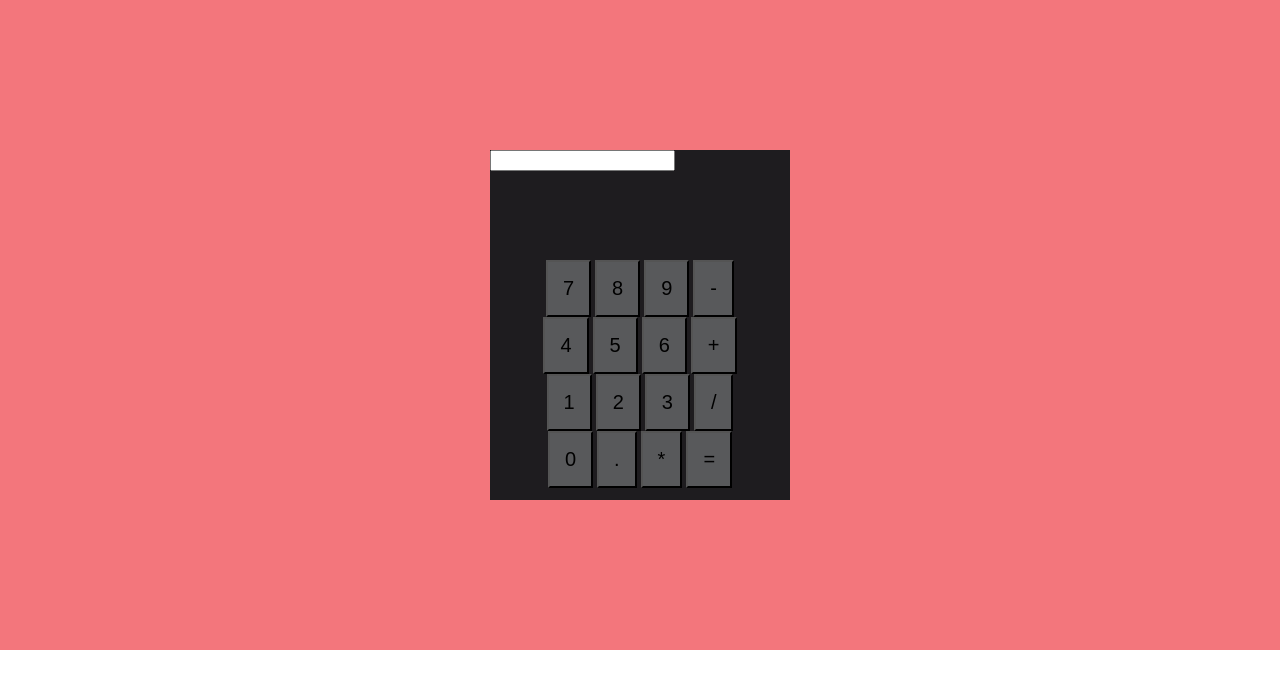
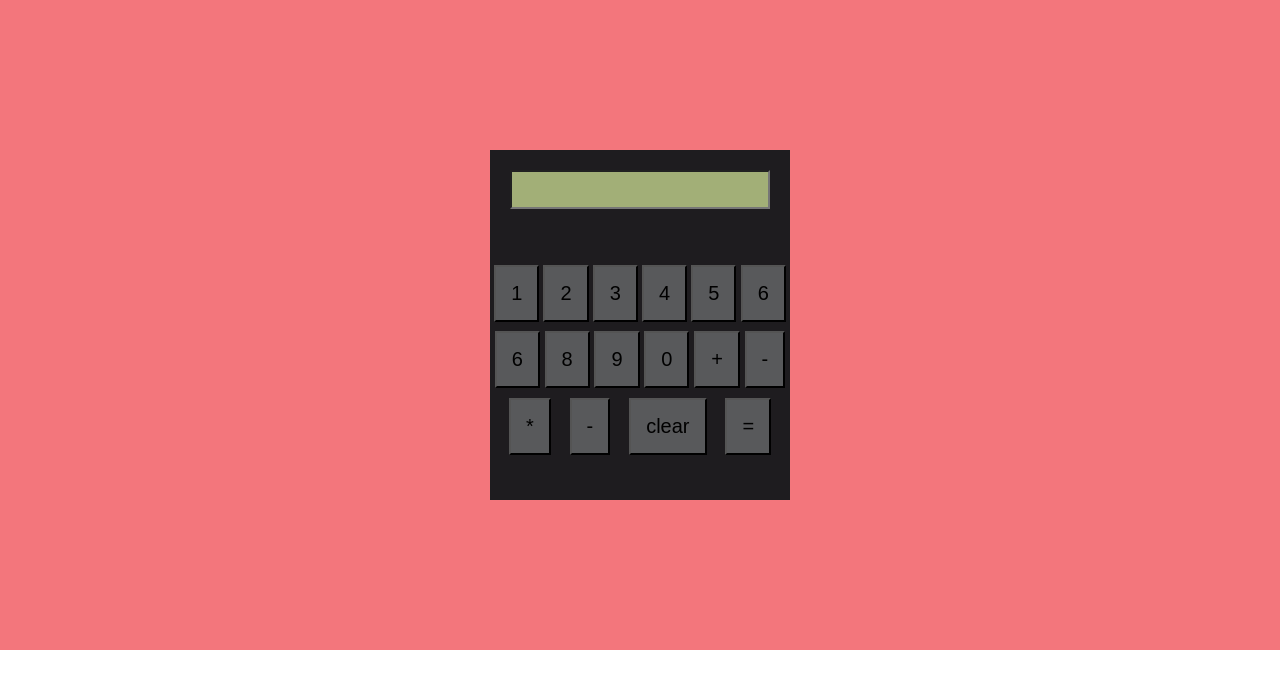
Before and after one commit to theo2022/calculator, a plain HTML site: page index.html in a window 1280 px wide. Drawn offline with Linux system fonts and the light colour scheme.

Commit message:
added css and js

```diff
--- a/index.html
+++ b/index.html
@@ -7,45 +7,39 @@
     <meta name="description" content="">
     <meta name="viewport" content="width=device-width, initial-scale=1">
     <link rel="stylesheet" href="./style.css">
+    <script src="./jquery.js"></script>
+    <script src="./script.js"></script>
   </head>
   <body>
     <div class="main">
       <div class="container">
         <div class="top">
           <div class="displaybar">
-            <input type="number" id="display">
+            <input type="text" id="edu">
           </div>
         </div>
         <div class="bottom">
-        <div class="row1">
-          <button>7</button>
-          <button>8</button>
-          <button>9</button>
-          <button>-</button>
-        </div>
-        <div class="row2">
-          <button>4</button>
-          <button>5</button>
-          <button>6</button>
-          <button>+</button>
-        </div>
-        <div class="row3">
-          <button>1</button>
-          <button>2</button>
-          <button>3</button>
-          <button>/</button>
-        </div>
-        <div class="row4">
-          <button>0</button>
-          <button>.</button>
-          <button>*</button>
-          <button>=</button>
-        </div>
-        </div>
-      </div>
+          <button id="one"  onclick="dis('1')">1</button>
+          <button id="one" onclick="dis('2')">2</button>
+          <button id="one" onclick="dis('3')">3</button>
+          <button id="one" onclick="dis('4')">4</button>
+          <button id="one" onclick="dis('5')">5</button>
+          <button id="one" onclick="dis('6')">6</button>
+          <button id="one" onclick="dis('7')">6</button>
+          <button id="one" onclick="dis('8')">8</button>
+          <button id="one" onclick="dis('9')">9</button>
+          <button id="one" onclick="dis('0')">0</button>
+          <button id="one" onclick="dis('+')">+</button>
+          <button id="one" onclick="dis('-')">-</button>
+          <button id="one" onclick="dis('*')">*</button>
+          <button id="one" onclick="dis('/')">-</button>
+          <button id="clr" onclick="clr()">clear</button>
+
+
+          <button id="clear" onclick="solve()">=</button>
+
+          </div>
     </div>
 
-    <script src="./jquery.js"></script>
-    <script src="./script.js"></script>
   </body>
 </html>
--- a/script.js
+++ b/script.js
@@ -1,9 +1,46 @@
+function dis(val){
+  document.getElementById("edu").value+=val;
+}
+function solve(){
+  let x = document.getElementById("edu").value;
+  let y = eval(x);
+  document.getElementById("edu").value=y;
+
+}
+function clr(){
+  document.getElementById("edu").value="";
+}
 $(document).ready(function(){
-  console.log("sss")
   $("button").css({
     "background-color":"#58595b",
     "padding":"15px",
-    "font-size":"20px",
+    "font-size":"20px"
+  })
 
-  })
+$(document).on("keyup",function (event){
+
+  if(event.keyCode===49){
+    dis('1');
+  }
+  if(event.keyCode===50){
+    dis('2');
+  }if(event.keyCode===51){
+    dis('3');
+  }if(event.keyCode===52){
+    dis('4');
+  }if(event.keyCode===53){
+    dis('5');
+  }if(event.keyCode===54){
+    dis('6');
+  }if(event.keyCode===55){
+    dis('7');
+  }if(event.keyCode===56){
+    dis('8');
+  }if(event.keyCode===57){
+    dis('9');
+  }
+  if(event.keyCode===170){
+    dis('*');
+  }
 })
+})
--- a/style.css
+++ b/style.css
@@ -21,12 +21,14 @@ position: relative;
 }
 .top{
   height:100px;
+  padding: 20px;
 
 }
-.display{
+input{
   width: 100%;
   background-color: #a2af77;
   padding: 10px 15px;
+  color:black;
 }
 .bottom{
   height: 200px;
@@ -36,3 +38,7 @@ position: relative;
   justify-content:space-evenly;
   align-items: center;
 }
+button{
+
+
+}
```
